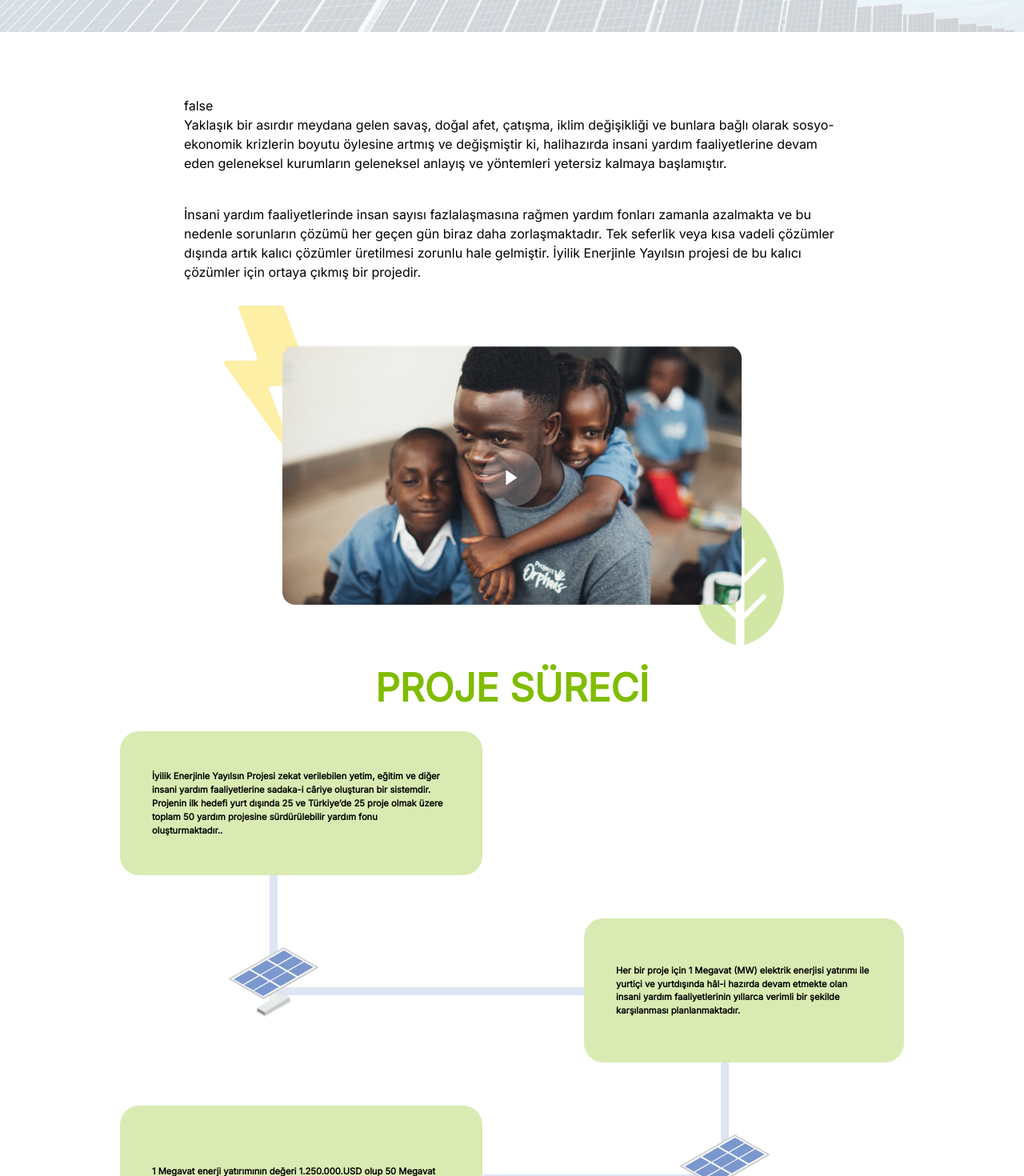
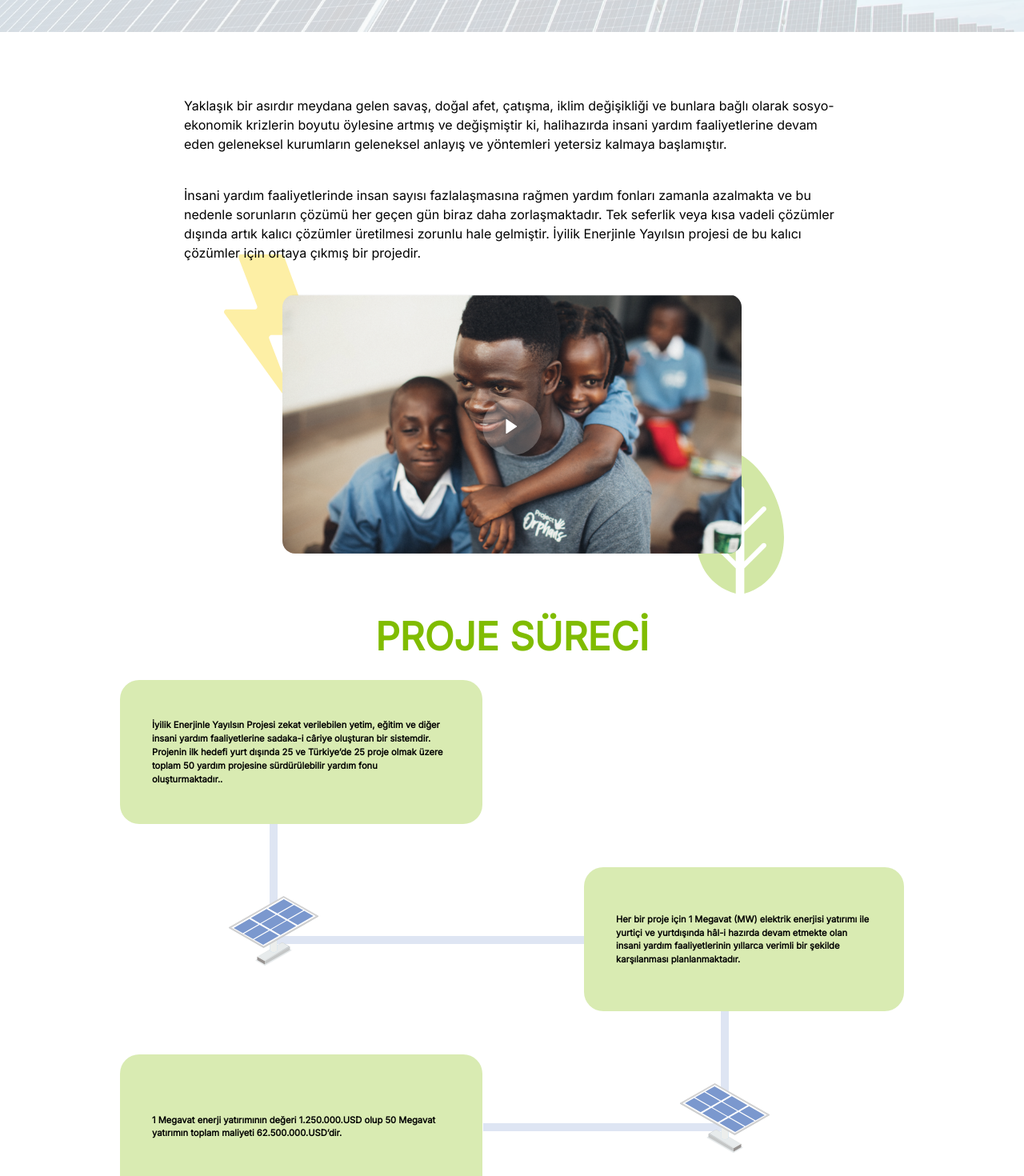
Before and after one commit to yunustalhac/hayrat-yardim-vue-vite, a Vue app: page / in a window 1280 px wide. Shown: the part 760-2230 px from the top of the page at 80% size. Built offline with nearby package versions, Linux system fonts and the light colour scheme.

Commit message:
bismillah

```diff
--- a/src/components/home/index.vue
+++ b/src/components/home/index.vue
@@ -6,8 +6,11 @@
         <login class="pl-10 pr-10 flex items-center"/>
       </div>
     </div>
-    <div class="tablet:p-20 p-5">
-      <phagraf/>
+    <div>
+      <div class="tablet:p-20 p-5 relative">
+        <phagraf/>
+      </div>
+
     </div>
 
     <div>
@@ -38,6 +41,7 @@ import SelectVue from "@/components/selectVue.vue";
 import List from "@/components/list.vue";
 import Surec from "@/components/surec.vue";
 import FooterPage from "@/components/footerPage.vue";
+import VideoFill from "@/components/video-fill.vue";
 </script>
 
 <style  scoped>
--- a/src/components/phagraf.vue
+++ b/src/components/phagraf.vue
@@ -1,38 +1,5 @@
 <template>
-  <div>
-    <div class="relative">
-      <div
-          v-if="status"
-          class="shadow-2xl shadow-black absolute mt-20 flex items-center justify-center flex-col left-0  w-full bg-white z-50 rounded-3xl">
-        <div
-            class="relative flex flex-col  w-full">
-          <h3 class="pt-5 pb-5 ml-10">Şühedanın İzinde 500 Su Kuyusu Projesi</h3>
-          <div class="h-full w-full absolute top-20"
-               @click="closeWindow"
-          >
-            <div
-                class="absolute top-[-50px] right-5 h-[25px] w-[25px]">
-              <svg enable-background="new 0 0 24 24" height="24" viewBox="0 0 24 24" width="24" focusable="false"
-                   style=" pointer-events: none; display: block; width: 100%; height: 100%; fill: white; ">
-                <path
-                    d="m12.71 12 8.15 8.15-.71.71L12 12.71l-8.15 8.15-.71-.71L11.29 12 3.15 3.85l.71-.71L12 11.29l8.15-8.15.71.71L12.71 12z"></path>
-              </svg>
-            </div>
-          </div>
-          <div
-              class="flex ml-auto mr-auto  h-[85%] w-[85%] items-center">
-            <div class="h-full w-full pb-10">
-              <video class="h-full w-full flex items-center" controls
-                     src="">
-              </video>
-            </div>
-          </div>
-        </div>
-      </div>
-      {{ status }}
-
-
-      <div>
+  <div class="flex flex-col gap-10">
     <div class="flex flex-col gap-10 text-[80%] p-5 tablet:p-0 tablet:text-[100%]">
       <p>
         Yaklaşık bir asırdır meydana gelen savaş, doğal afet, çatışma, iklim değişikliği ve bunlara bağlı
@@ -51,11 +18,11 @@
         bir projedir.
       </p>
     </div>
-
+    <div>
+      <video-fill :is="active" @eventEmit="closeWindow"/>
       <div
-            v-if="!status"
-            class="relative flex justify-center mt-20"
-             @click="openTheWindow">
+          @click="openWindowPage"
+          class="relative flex justify-center met-20">
         <img class="absolute z-[-1] opacity-[0.7] w-[110px] left-[50px] top-[-50px]" src="@/img/simsek.svg" alt="">
         <img class="absolute z-[-1] opacity-[0.7] w-[110px] right-[70px] bottom-[-50px]" src="@/img/yaprak.svg"
              alt="">
@@ -67,22 +34,23 @@
       </div>
     </div>
   </div>
-  </div>
 </template>
 
 <script setup>
+import VideoFill from "@/components/video-fill.vue";
 import {ref} from "vue";
 
-const status = ref(false);
+const active = ref(false)
 
-const openTheWindow = () => {
-  status.value = !status.value
+
+const closeWindow = () => {
+  active.value=false
 }
 
-const closeWindow = () => {
-  status.value = !status.value
+
+const openWindowPage = () => {
+  active.value = true
 }
-
 </script>
 
 <style lang="scss" scoped>
--- a/src/components/surec.vue
+++ b/src/components/surec.vue
@@ -14,6 +14,7 @@
         >
           <p class=" text-[70%] font-bold pl-10 pr-10 pt-5 pb-5">İyilik Enerjinle Yayılsın Projesi zekat verilebilen yetim, eğitim ve diğer insani yardım faaliyetlerine sadaka-i câriye oluşturan bir sistemdir. Projenin ilk hedefi yurt dışında 25 ve Türkiye’de 25 proje olmak üzere toplam 50 yardım projesine sürdürülebilir yardım fonu oluşturmaktadır..</p>
           <div
+              id="beaf"
               class="absolute top-[165%] tablet:top-[150%] left-[30%] before:content-[''] before:w-[10px] before:h-[135px] before:bg-[rgba(123,152,206,0.25)] before:block before:absolute before:left-[51px] before:bottom-[50px] before:z-[-50]  after:content-[''] after:w-[10px] after:h-[131px] after:bg-[rgba(123,152,206,0.25)] after:block after:absolute after:left-[51px] after:top-[50px] after:z-[-50] tablet:before:h-[127px] tablet:after:w-[350.7%]  tablet:after:h-[10px]  laptop:after:w-[204.5%]"
           >
             <img class="" src="@/img/panel.svg">
@@ -28,9 +29,10 @@
             yatırımı ile yurtiçi ve yurtdışında hâl-i hazırda devam etmekte olan insani yardım faaliyetlerinin yıllarca
             verimli bir şekilde karşılanması planlanmaktadır.</p>
           <div
-              class="absolute top-[165%] tablet:top-[150%] left-[30%] before:content-[''] before:w-[10px] before:h-[135px] before:bg-[rgba(123,152,206,0.25)] before:block before:absolute before:left-[51px] before:bottom-[50px] before:z-[-50]  after:content-[''] after:w-[10px] after:h-[131px] after:bg-[rgba(123,152,206,0.25)] after:block after:absolute after:left-[51px] after:top-[50px] after:z-[-50] tablet:before:h-[127px] tablet:after:w-[250%]  tablet:after:h-[10px] laptop:after:w-[130%] tablet:after:left-[-220%] laptop:after:left-[-94.5%] "
+              id="beaf"
+              class="absolute top-[165%] tablet:top-[150%] left-[30%] before:content-[''] before:w-[10px] before:h-[135px] before:bg-[rgba(123,152,206,0.25)] before:block before:absolute before:left-[51px] before:bottom-[50px] before:z-[-50]  after:content-[''] after:w-[10px] after:h-[131px] after:bg-[rgba(123,152,206,0.25)] after:block after:absolute after:left-[51px] after:top-[50px] after:z-[-50] tablet:before:h-[127px] tablet:after:w-[270%]  tablet:after:h-[10px] laptop:after:w-[150%] tablet:after:left-[-220%] laptop:after:left-[-94.5%] "
           >
-            <img class="" src="@/img/panel.svg">
+            <img class="" src="@/img/terspanel.svg">
           </div>
         </div>
         <!--1-->
@@ -39,6 +41,7 @@
         >
           <p class=" text-[70%] font-bold pl-10 pr-10 pt-5 pb-5">1 Megavat enerji yatırımının değeri 1.250.000.USD olup 50 Megavat yatırımın toplam maliyeti 62.500.000.USD’dir.</p>
           <div
+              id="beaf"
               class="absolute top-[165%] tablet:top-[150%] left-[30%] before:content-[''] before:w-[10px] before:h-[135px] before:bg-[rgba(123,152,206,0.25)] before:block before:absolute before:left-[51px] before:bottom-[50px] before:z-[-50]  after:content-[''] after:w-[10px] after:h-[131px] after:bg-[rgba(123,152,206,0.25)] after:block after:absolute after:left-[51px] after:top-[50px] after:z-[-50] tablet:before:h-[127px] tablet:after:w-[350.7%]  tablet:after:h-[10px]  laptop:after:w-[204.5%]"
           >
             <img class="" src="@/img/panel.svg">
@@ -53,9 +56,10 @@
         >
           <p class=" text-[70%] font-bold pl-10 pr-10 pt-5 pb-5">Devlet alım garantisiyle 1 Megavat enerji yatırımından elde edilecek sadaka-i câriye her ay 17.600.USD ve yıllık 211.000.USD’dir.</p>
           <div
-              class="absolute top-[165%] tablet:top-[150%] left-[30%] before:content-[''] before:w-[10px] before:h-[135px] before:bg-[rgba(123,152,206,0.25)] before:block before:absolute before:left-[51px] before:bottom-[50px] before:z-[-50]  after:content-[''] after:w-[10px] after:h-[131px] after:bg-[rgba(123,152,206,0.25)] after:block after:absolute after:left-[51px] after:top-[50px] after:z-[-50] tablet:before:h-[127px] tablet:after:w-[250%]  tablet:after:h-[10px] laptop:after:w-[130%] tablet:after:left-[-220%] laptop:after:left-[-94.5%] "
+              id="beaf"
+              class="absolute top-[165%] tablet:top-[150%] left-[30%] before:content-[''] before:w-[10px] before:h-[135px] before:bg-[rgba(123,152,206,0.25)] before:block before:absolute before:left-[51px] before:bottom-[50px] before:z-[-50]  after:content-[''] after:w-[10px] after:h-[131px] after:bg-[rgba(123,152,206,0.25)] after:block after:absolute after:left-[51px] after:top-[50px] after:z-[-50] tablet:before:h-[127px] tablet:after:w-[270%]  tablet:after:h-[10px] laptop:after:w-[150%] tablet:after:left-[-220%] laptop:after:left-[-94.5%] "
           >
-            <img class="" src="@/img/panel.svg">
+            <img class="" src="@/img/terspanel.svg">
           </div>
         </div>
         <!--1-->
@@ -64,6 +68,7 @@
         >
           <p class=" text-[70%] font-bold pl-10 pr-10 pt-5 pb-5">50 Megavat enerji yatırımının sağladığı yardım fonu ise aylık 880.000.USD ve yıllık 10.500.000.USD’dir.</p>
           <div
+              id="beaf"
               class="absolute top-[165%] tablet:top-[150%] left-[30%] before:content-[''] before:w-[10px] before:h-[135px] before:bg-[rgba(123,152,206,0.25)] before:block before:absolute before:left-[51px] before:bottom-[50px] before:z-[-50]  after:content-[''] after:w-[10px] after:h-[131px] after:bg-[rgba(123,152,206,0.25)] after:block after:absolute after:left-[51px] after:top-[50px] after:z-[-50] tablet:before:h-[127px] tablet:after:w-[350.7%]  tablet:after:h-[10px]  laptop:after:w-[204.5%]"
 
           >
@@ -79,9 +84,10 @@
         >
           <p class=" text-[70%] font-bold pl-10 pr-10 pt-5 pb-5">T.C. Enerji Tabii Kaynaklar Bakanlığı’nın USD bazlı 10 yıl satın alma garantisi bulunmakta olup 49 yıl boyunca da USD bazlı gelir elde edilebilmektedir.</p>
           <div
-              class="absolute top-[165%] tablet:top-[150%] left-[30%] before:content-[''] before:w-[10px] before:h-[135px] before:bg-[rgba(123,152,206,0.25)] before:block before:absolute before:left-[51px] before:bottom-[50px] before:z-[-50]  after:content-[''] after:w-[10px] after:h-[131px] after:bg-[rgba(123,152,206,0.25)] after:block after:absolute after:left-[51px] after:top-[50px] after:z-[-50] tablet:before:h-[127px] tablet:after:w-[250%]  tablet:after:h-[10px] laptop:after:w-[130%] tablet:after:left-[-220%] laptop:after:left-[-94.5%] "
+              id="beaf"
+              class="absolute top-[165%] tablet:top-[150%] left-[30%] before:content-[''] before:w-[10px] before:h-[135px] before:bg-[rgba(123,152,206,0.25)] before:block before:absolute before:left-[51px] before:bottom-[50px] before:z-[-50]  after:content-[''] after:w-[10px] after:h-[131px] after:bg-[rgba(123,152,206,0.25)] after:block after:absolute after:left-[51px] after:top-[50px] after:z-[-50] tablet:before:h-[127px] tablet:after:w-[270%]  tablet:after:h-[10px] laptop:after:w-[150%] tablet:after:left-[-220%] laptop:after:left-[-94.5%] "
           >
-            <img class="" src="@/img/panel.svg">
+            <img class="" src="@/img/terspanel.svg">
           </div>
         </div>
         <!--1-->
@@ -91,6 +97,7 @@
           <p class=" text-[70%] font-bold pl-10 pr-10 pt-5 pb-5">Kurum ve Kuruluşlar, tek seferlik veya kısa vadeli zekat ve sadaka yardımları yerine bu 50 proje içinden istediğini seçerek sadaka-i câriye yatırımı yapabildiği gibi ilerleyen süreçte proje tipi ve modellerinde değişikliğe gidebileceklerdir. Ayrıca bu sadaka-i câriye sistemi ile devam eden ve planlanmış yetim, eğitim, insani yardım projelerine destek imkânı da olacaktır.
           </p>
           <div
+              id="beaf"
               class="absolute top-[165%] tablet:top-[150%] left-[30%] before:content-[''] before:w-[10px] before:h-[135px] before:bg-[rgba(123,152,206,0.25)] before:block before:absolute before:left-[51px] before:bottom-[50px] before:z-[-50]  after:content-[''] after:w-[10px] after:h-[131px] after:bg-[rgba(123,152,206,0.25)] after:block after:absolute after:left-[51px] after:top-[50px] after:z-[-50] tablet:before:h-[127px] tablet:after:w-[350.7%]  tablet:after:h-[10px]  laptop:after:w-[204.5%]"
           >
             <img class="" src="@/img/panel.svg">
@@ -128,4 +135,22 @@
 </script>
 
 <style scoped>
+@keyframes fade-in {
+  0% {
+    opacity: 0;
+  }
+  100% {
+    opacity: 1;
+  }
+}
+
+#beaf::before {
+  animation: fade-in 5s; /* 2 saniyede animasyonu oynat */
+}
+
+#beaf::after {
+  animation: fade-in 5s; /* 2 saniyede animasyonu oynat */
+}
+
+
 </style>
--- /dev/null
+++ b/src/components/video-fill.vue
@@ -0,0 +1,58 @@
+<!-- ModalComponent.vue -->
+<template>
+
+  <div class="modal-overlay absolute bg-red-600" v-if="is" @click="closeModal">
+    <div class="modal-container relative" @click.stop>
+      <!-- Modal içeriğini buraya ekleyin -->
+      <div @click="closeModal" class="absolute right-5">
+        <svg width="22" height="22" viewBox="0 0 24 24" fill="none" xmlns="http://www.w3.org/2000/svg" class="icon">
+          <path
+              d="M12 22C6.477 22 2 17.523 2 12S6.477 2 12 2s10 4.477 10 10-4.477 10-10 10zm0-2a8 8 0 100-16.001A8 8 0 0012 20zm0-9.414l2.828-2.829 1.415 1.415L13.414 12l2.829 2.828-1.415 1.415L12 13.414l-2.828 2.829-1.415-1.415L10.586 12 7.757 9.172l1.415-1.415L12 10.586z"
+              fill="currentColor"></path>
+        </svg>
+      </div>
+      <div class="modal-content flex flex-col gap-5">
+        <small class="font-bold desktop:text-xl tablet:text-xl">Şühedanın İzinde 500 Su Kuyusu Projesi</small>
+        <video controls loop src="@/img/video.mp4" class="w-[100%]"></video>
+      </div>
+    </div>
+  </div>
+</template>
+
+<script setup>
+
+const {is} = defineProps(["is"]);
+const emit = defineEmits(["eventEmit"]); // Event adını burada belirtin
+
+const closeModal = () => {
+  emit("eventEmit"); // Emit işlemi burada gerçekleştirin
+}
+</script>
+
+<style scoped>
+.modal-overlay {
+  position: fixed;
+  top: 0;
+  left: 0;
+  width: 100%;
+  height: 100%;
+  background-color: rgba(0, 0, 0, 0.5);
+  display: flex;
+  justify-content: center;
+  align-items: center;
+  z-index: 999;
+}
+
+.modal-container {
+  background-color: white;
+  padding: 20px;
+  width: 60%;
+  border-radius: 5px;
+  box-shadow: 0px 0px 10px rgba(0, 0, 0, 0.5);
+}
+
+.modal-content {
+  max-height: 70vh; /* Modal içeriğinin en fazla bu kadar yüksek olmasını sağlar */
+  overflow-y: auto; /* İçeriğin taşması durumunda kaydırma çubuğunu gösterir */
+}
+</style>
```
Also changed, not shown: src/components/login.vue (+37 -5 lines), 1 other file (tests, documents, lock files or other folders). Lines whose indentation alone changed are shown as unchanged.
